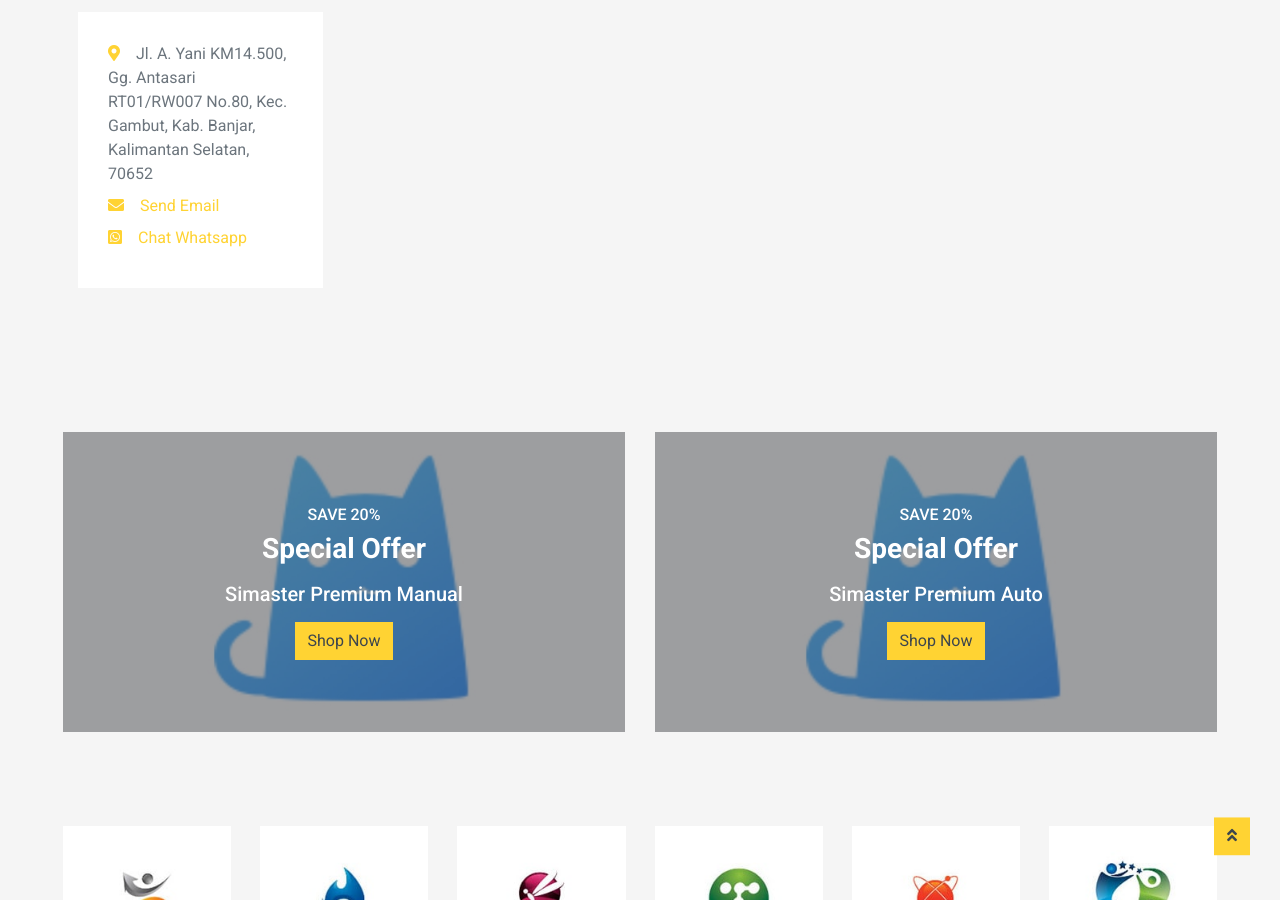
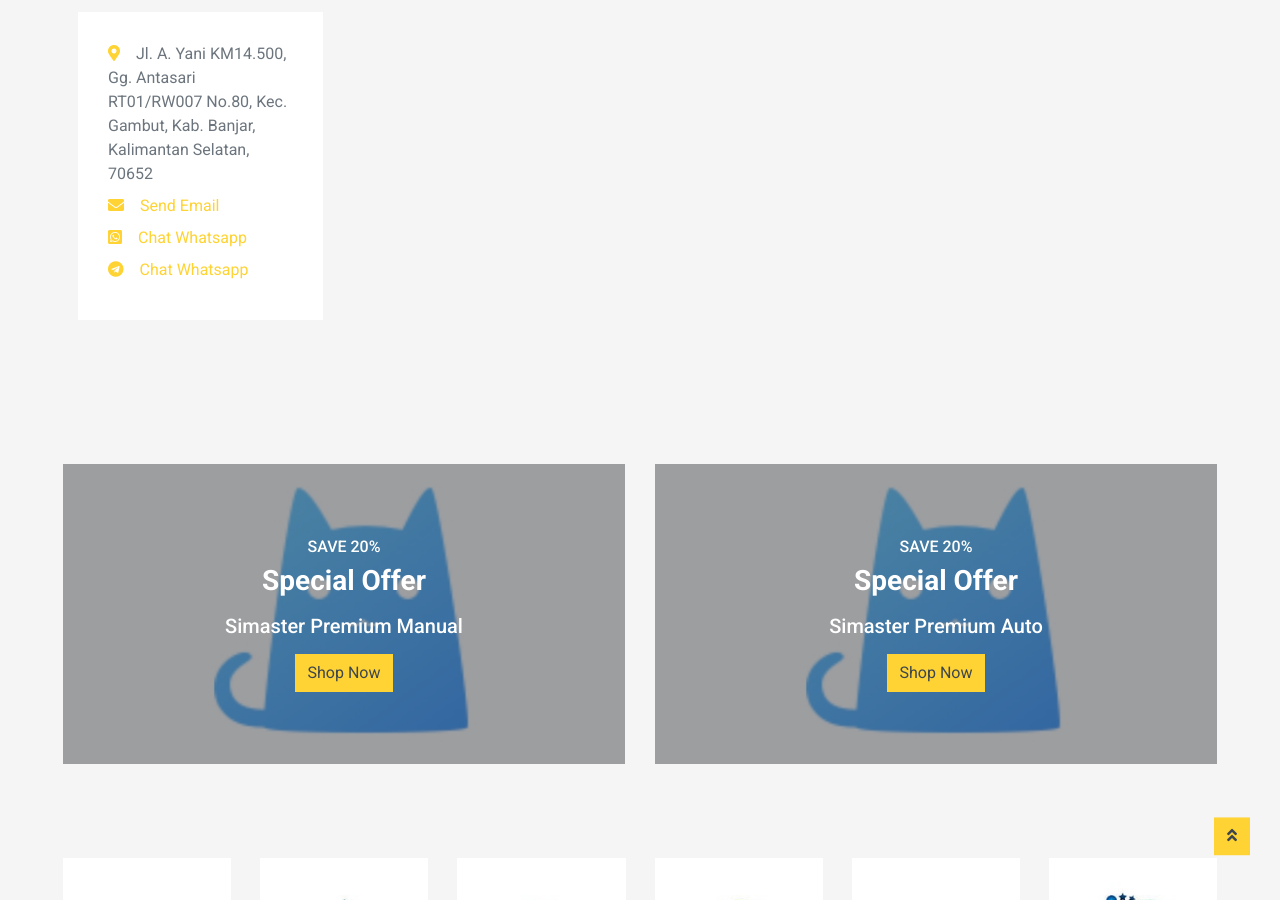
Before and after one commit to mwnsofficial/simaster, a Jekyll site: the page built from contact.html, in a window 1280 px wide and 900 px high, scrolled down 2451 px. Built offline with Jekyll 4.4.1, drawn with Linux system fonts in a browser that asks for light colours; nearby versions of some CDN libraries.

Commit message:
Update contact.html

```diff
--- a/contact.html
+++ b/contact.html
@@ -114,6 +114,7 @@
                 <p class="mb-2"><i class="fa fa-map-marker-alt text-primary mr-3"></i>Jl. A. Yani KM14.500, Gg. Antasari RT01/RW007 No.80, Kec. Gambut, Kab. Banjar, Kalimantan Selatan, 70652</i></p>
                 <p class="mb-2"><i class="fa fa-envelope text-primary mr-3"></i><a href="mailto:myarachma92@gmail.com">Send Email</a></p>
                 <p class="mb-2"><i class="fab fa-whatsapp-square text-primary mr-3"></i><a href="https://api.whatsapp.com/send?phone=6287764241047&text=saya%20ingin%20bertanya%20master">Chat Whatsapp</a></p>
+                <p class="mb-2"><i class="fab fa-telegram text-primary mr-3"></i><a href="https://api.telegram.com/send?phone=6287764241047&text=saya%20ingin%20bertanya%20master">Chat Whatsapp</a></p>
                 </div>
             </div>
         </div>
```
